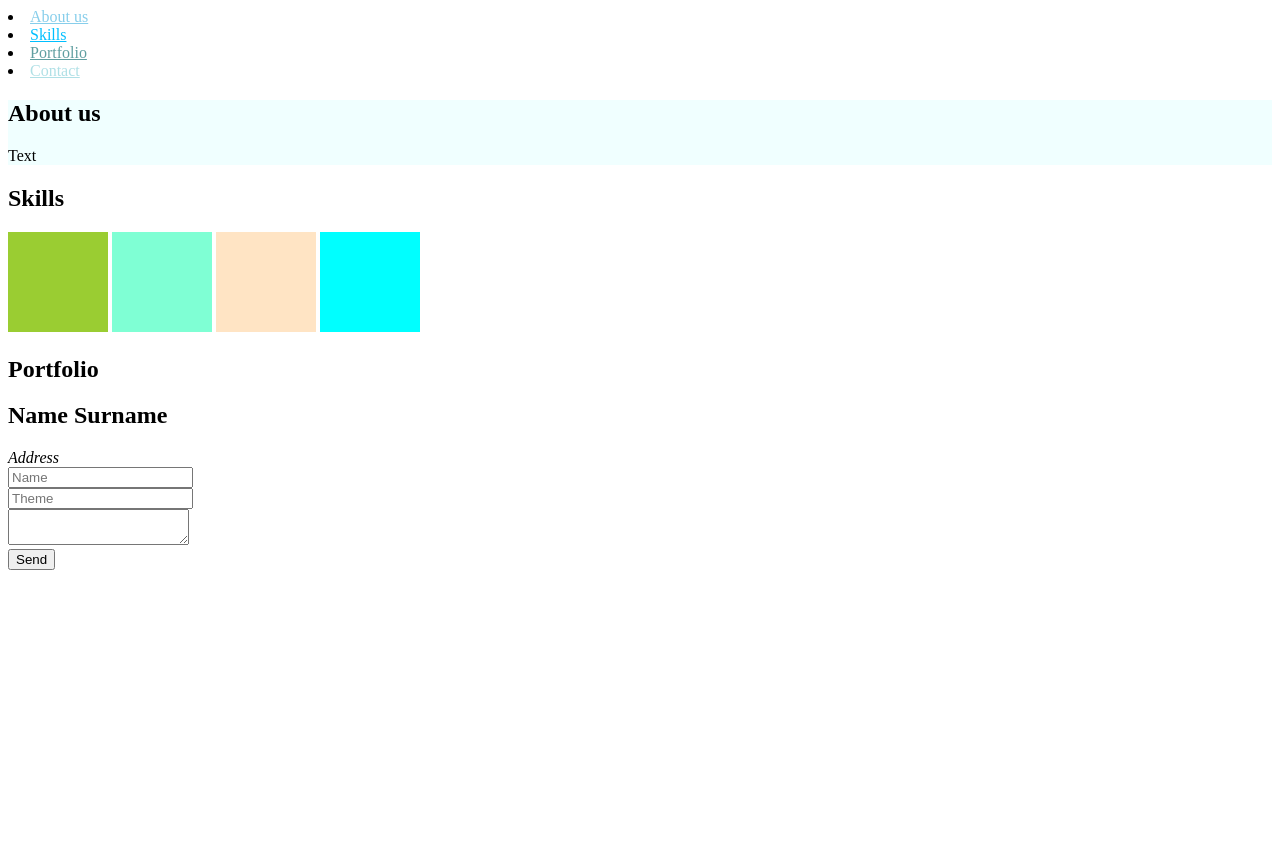
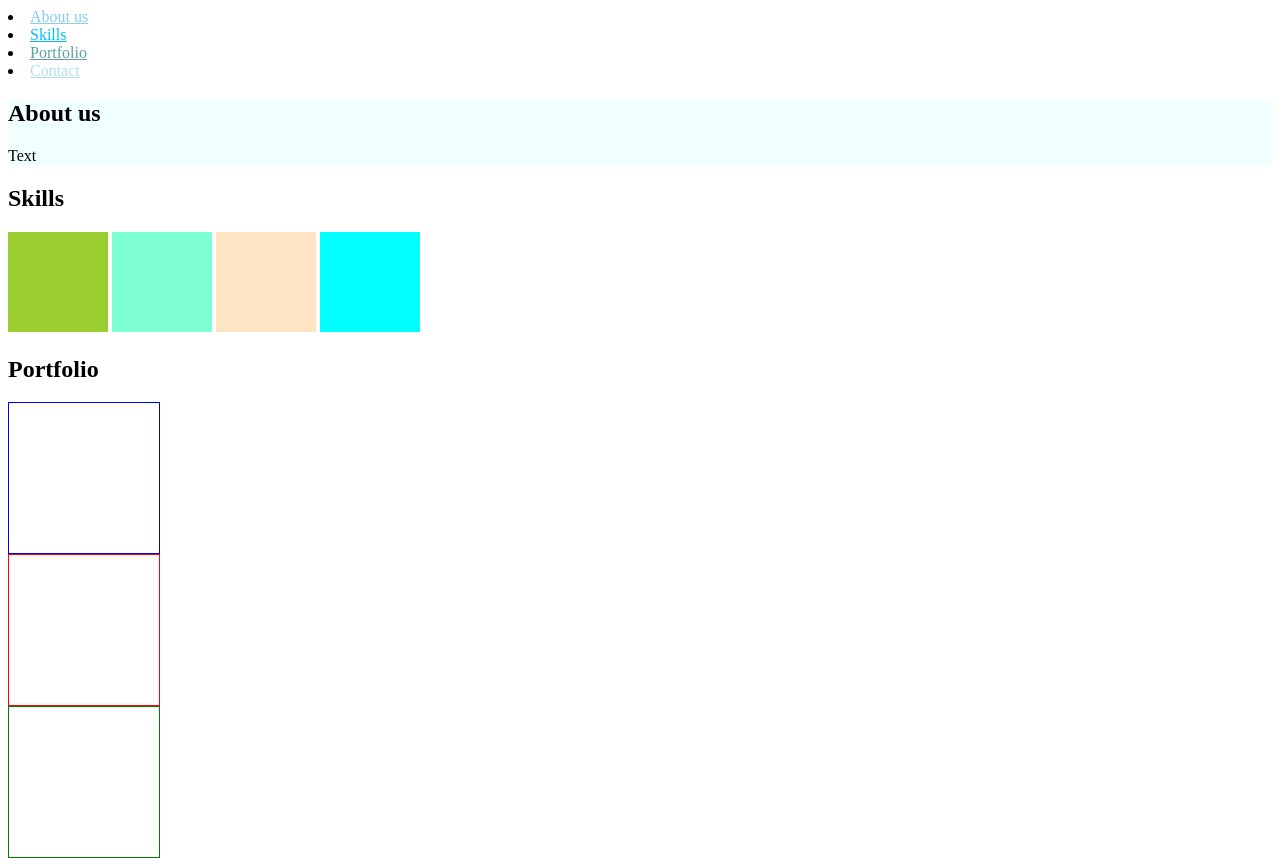
Before and after one commit to jacynajan/jacynajan.github.io, a plain HTML site: page prework/html/task-9315/index.html in a window 1280 px wide. Shown: the top 861 px of the page. Before the commit the page ends 800 px from the top, so only its background shows below. Drawn offline with Linux system fonts and the light colour scheme.

Commit message:
add second squares

```diff
--- a/prework/html/task-9315/style.css
+++ b/prework/html/task-9315/style.css
@@ -36,3 +36,20 @@
 .fourth-square {
     background-color: cyan;
 }
+
+.third-section-square {
+    width: 150px;
+    height: 150px;
+}
+
+.first-square-2 {
+    border: 1px solid blue;
+}
+
+.second-square-2 {
+    border: 1px solid red;
+}
+
+.third-square-2 {
+    border: 1px solid green;
+}
```
